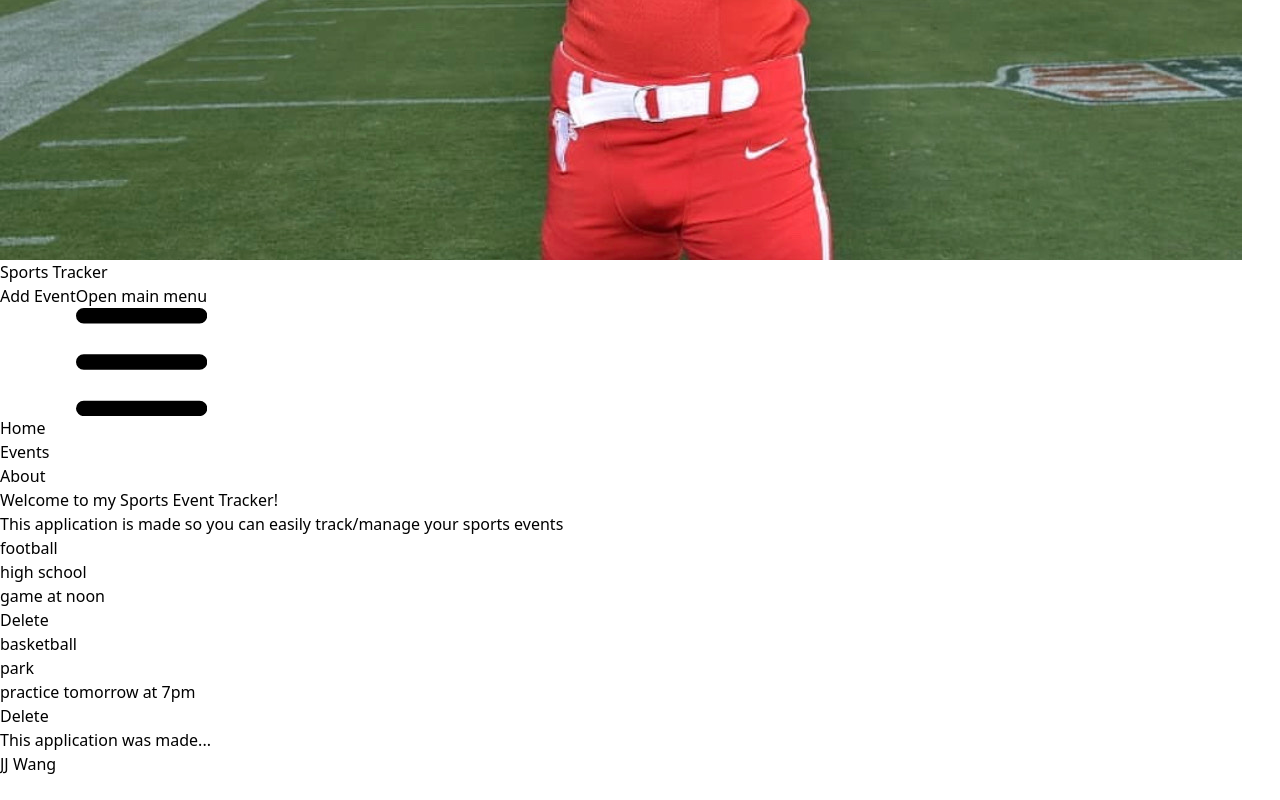
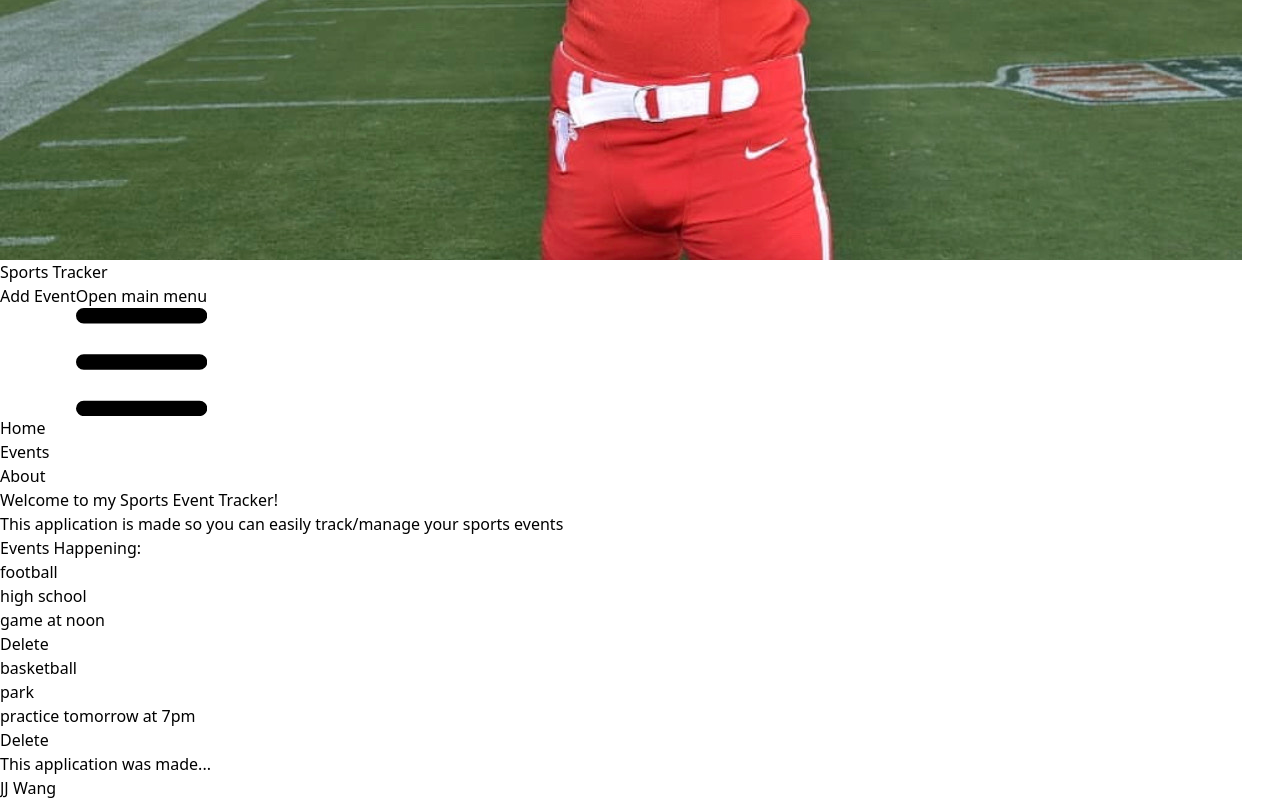
Before and after one commit to thejjwang/reactSportsEventTracker, a React (Vite) app in the folder vite-project/: page / in a window 1280 px wide. Shown: the part 977-1777 px from the top of the page. Before the commit the page ends 1753 px from the top, so only its background shows below. Built offline with nearby package versions, Linux system fonts and the light colour scheme; data requests are answered from the project's data file.

Commit message:
refactoring eventspage to show different sports icons and to only show event names with a button to add it to track and if u click for more details it will redirect u to its own detailspage

```diff
--- a/vite-project/src/App.jsx
+++ b/vite-project/src/App.jsx
@@ -7,7 +7,6 @@
 
 import { useEffect, useState } from 'react'
 import NavBar from './components/NavBar'
-import EventsDetailsPage from './components/EventsDetailsPage'
 import EventsPage from './components/EventsPage'
 import HomePage from './components/HomePage'
 import About from './components/About'
@@ -40,7 +39,6 @@ function App() {
       <NavBar />
       <HomePage />
       <EventsPage events={events}/>
-      <EventsDetailsPage />
       <About />
     </>
   )
--- a/vite-project/src/components/Event.jsx
+++ b/vite-project/src/components/Event.jsx
@@ -7,7 +7,7 @@ const Event = ({event}) => {
     }
 
     return (
-        <div className="flex flex-col gap-2">
+        <div className="flex flex-col gap-2 capitalize">
             <div>
                 <h3>{event.name}</h3>
                 <p>{event.location}</p>
--- a/vite-project/src/components/EventsPage.jsx
+++ b/vite-project/src/components/EventsPage.jsx
@@ -6,7 +6,8 @@ import Event from "./Event";
 const EventsPage = ({events}) => {
 
     return (
-        <div id="events" className="h-screen w-screens bg-sky-300 pt-24">
+        <div id="events" className="h-screen w-screens bg-sky-300 pt-20">
+            <h1 className="text-4xl font-bold mb-4 text-white text-center">Events Happening: </h1>
             {events.map((event, index) => (
                 <div className="bg-white m-4 p-4 rounded-lg shadow-md w-64 h-48 flex flex-col justify-center items-center mt-0" key={index}>
                     <Event event={event}/>
```
